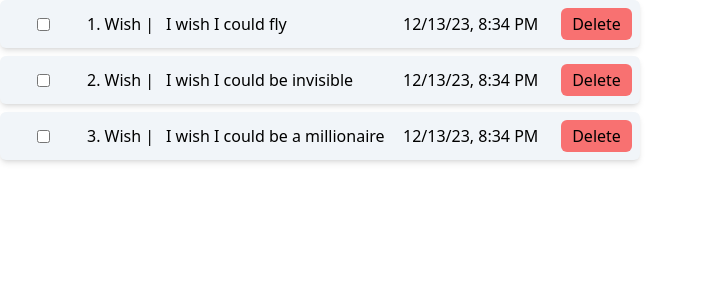
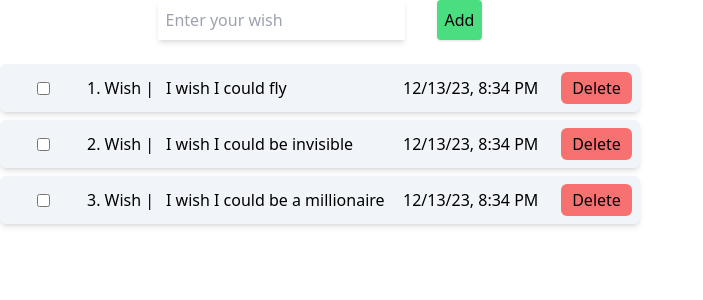
Before and after one commit to BodTa/wish-app, an Angular app: page / in a window 1280 px wide. Shown: the top 300 px of the page, without its empty margins (0-703 px from the left). Built offline with nearby package versions, Linux system fonts and the light colour scheme.

Commit message:
Adding wishes

```diff
--- a/src/app/wish-add-form/wish-add-form.component.html
+++ b/src/app/wish-add-form/wish-add-form.component.html
@@ -1 +1,13 @@
-<p>wish-add-form works!</p>
+<div class="flex w-full gap-8 items-center justify-center">
+  <label>
+    <input
+      type="text"
+      [(ngModel)]="wish"
+      class="p-2 shadow-md w-full"
+      placeholder="Enter your wish"
+    />
+  </label>
+  <button class="p-2 rounded shadow bg-green-400" (click)="addWish()">
+    Add
+  </button>
+</div>
--- a/src/app/wish-add-form/wish-add-form.component.ts
+++ b/src/app/wish-add-form/wish-add-form.component.ts
@@ -1,12 +1,20 @@
-import { Component } from '@angular/core';
+import { Component, EventEmitter, Output } from '@angular/core';
+import { FormsModule } from '@angular/forms';
 
 @Component({
   selector: 'wish-add-form',
   standalone: true,
-  imports: [],
+  imports: [FormsModule],
   templateUrl: './wish-add-form.component.html',
   styleUrl: './wish-add-form.component.css'
 })
 export class WishAddFormComponent {
+  wish:string = '';
 
+  @Output() newWish = new EventEmitter<string>();
+
+  addWish(){
+    this.newWish.emit(this.wish);
+    this.wish = '';
+  }
 }
--- a/src/app/wish-list/wish-list.component.html
+++ b/src/app/wish-list/wish-list.component.html
@@ -1,4 +1,6 @@
-<div class="flex flex-col gap-2 w-[50vw]">
+<div class="flex flex-col items-center justify-center gap-6 w-[50vw]">
+  <wish-add-form (newWish)="addNewWish($event)"></wish-add-form>
+  <div class="flex flex-col gap-2 w-full">
     @for (wish of wishes; track $index) {
       <wish-card
         [wish]="wish"
@@ -7,3 +9,4 @@
       ></wish-card>
     }
   </div>
+</div>
--- a/src/app/wish-list/wish-list.component.ts
+++ b/src/app/wish-list/wish-list.component.ts
@@ -1,13 +1,14 @@
 import { Component, Input } from '@angular/core';
 import { Wish } from '../../shared/modules/Wish';
 import { WishCardComponent } from "../wish-card/wish-card.component";
+import { WishAddFormComponent } from "../wish-add-form/wish-add-form.component";
 
 @Component({
     selector: 'wish-list',
     standalone: true,
     templateUrl: './wish-list.component.html',
     styleUrl: './wish-list.component.css',
-    imports: [WishCardComponent]
+    imports: [WishCardComponent, WishAddFormComponent]
 })
 export class WishListComponent {
  @Input() wishes: Wish[] = [];
@@ -25,4 +26,14 @@ export class WishListComponent {
     this.wishes = this.wishes.filter(wish => wish.id !== id);
     localStorage.setItem('wishList', JSON.stringify(this.wishes));
   }
+
+  addNewWish(wish: string) {
+    this.wishes.push({
+      id: this.wishes.length + 1,
+      wish: wish,
+      completed: false,
+      createdAt: new Date()
+    });
+    localStorage.setItem('wishList', JSON.stringify(this.wishes));
+  }
 }
```
Lines whose indentation alone changed are shown as unchanged.
